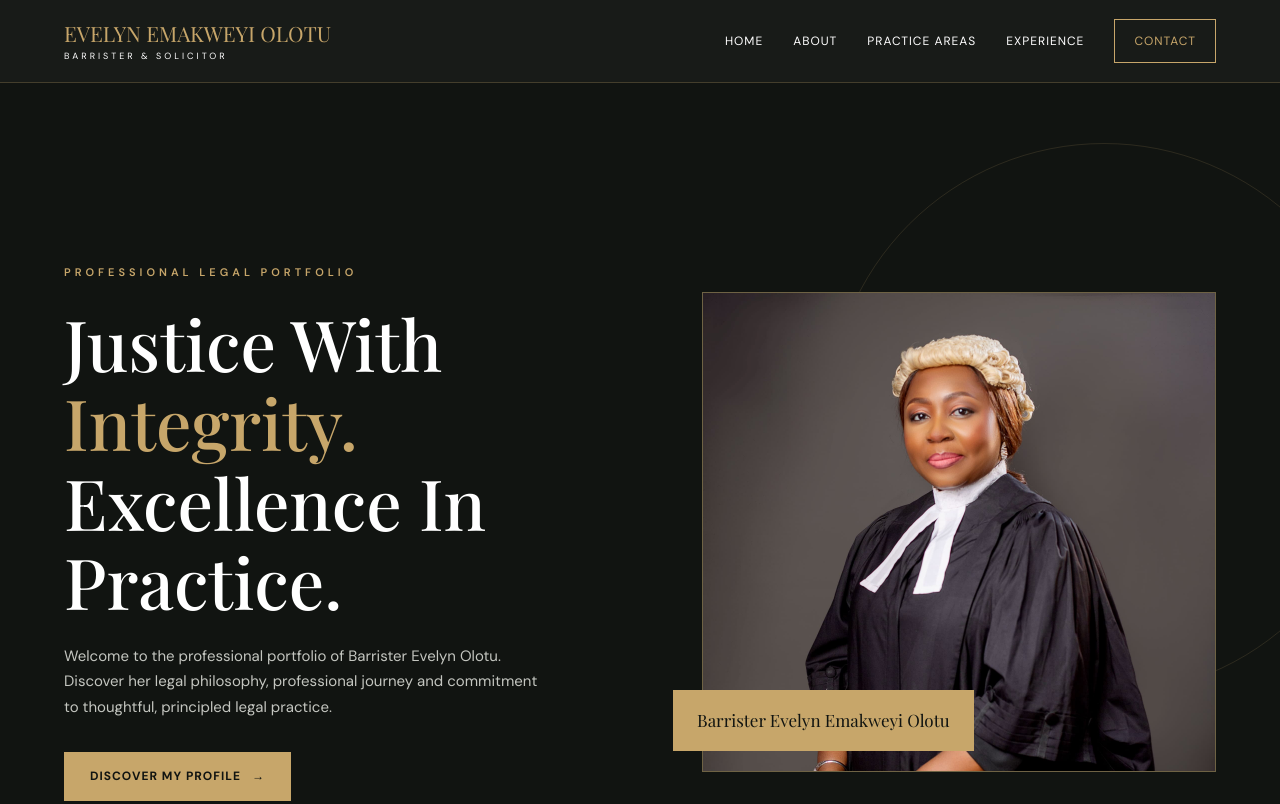
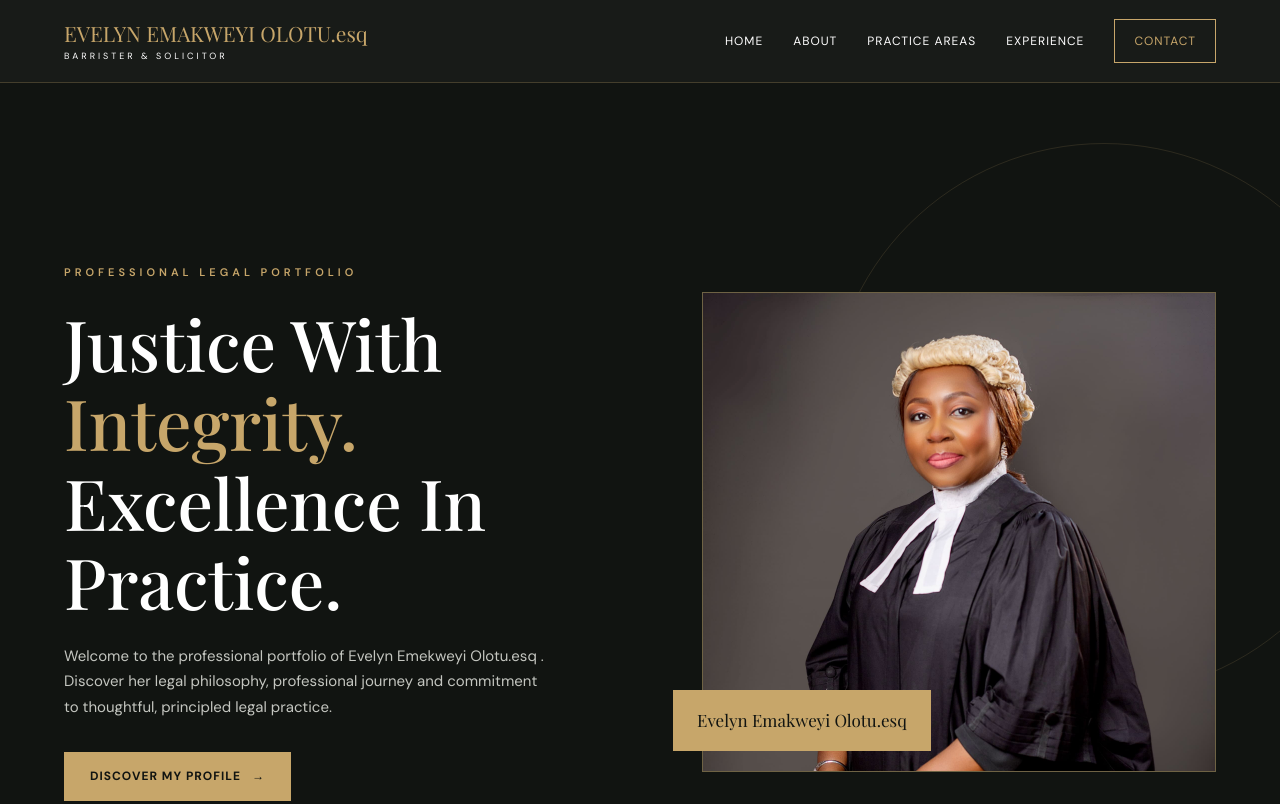
Before and after one commit to Jafydon/evelyn-portforlio, a plain HTML site: page index.html in a window 1280 px wide. Shown: the top 804 px of the page. Drawn offline with nearby package versions, Linux system fonts and the light colour scheme.

Commit message:
update name

```diff
--- a/index.html
+++ b/index.html
@@ -5,7 +5,7 @@
 <meta charset="UTF-8">
 <meta name="viewport" content="width=device-width, initial-scale=1.0">
 <meta name="description" content="Official professional portfolio of Barrister Evelyn Olotu.">
-<title>Barrister Evelyn Emakweyi Olotu | Legal Portfolio</title>
+<title>Evelyn Emakweyi Olotu.esq| Legal Portfolio</title>
 
 <link rel="preconnect" href="https://fonts.googleapis.com">
 <link href="https://fonts.googleapis.com/css2?family=DM+Sans:wght@400;500;600;700&family=Playfair+Display:wght@400;500;600;700&display=swap" rel="stylesheet">
@@ -471,7 +471,7 @@ footer span { color: var(--gold); }
 <header>
   <nav class="container">
     <a href="#home" class="logo">
-      EVELYN EMAKWEYI OLOTU
+      EVELYN EMAKWEYI OLOTU.esq
       <small>BARRISTER & SOLICITOR</small>
     </a>
 
@@ -495,7 +495,7 @@ footer span { color: var(--gold); }
       <div class="eyebrow">Professional Legal Portfolio</div>
       <h1>Justice With <span>Integrity.</span><br>Excellence In Practice.</h1>
       <p>
-        Welcome to the professional portfolio of Barrister Evelyn Olotu.
+        Welcome to the professional portfolio of Evelyn Emekweyi Olotu.esq .
         Discover her legal philosophy, professional journey and commitment
         to thoughtful, principled legal practice.
       </p>
@@ -505,9 +505,9 @@ footer span { color: var(--gold); }
     <div class="hero-image">
       <!-- Replace with Barrister Evelyn's professional portrait -->
       <img src="images/evelyn-portrait.jpg"
-           alt="Professional portrait of Barrister Evelyn Emakweyi Olotu"
+           alt="Professional portrait of Evelyn Emakweyi Olotu.esq"
            onerror="this.style.display='none'">
-      <div class="image-caption">Barrister Evelyn Emakweyi Olotu</div>
+      <div class="image-caption">Evelyn Emakweyi Olotu.esq</div>
     </div>
   </div>
 </section>
@@ -517,7 +517,7 @@ footer span { color: var(--gold); }
     <div class="about-photo">
       <!-- Replace with another professional photograph -->
       <img src="images/evelyn-about.jpg"
-           alt="Barrister Evelyn Emakweyi Olotu"
+           alt="Evelyn Emakweyi Olotu.esq"
            onerror="this.style.display='none'">
     </div>
 
@@ -656,7 +656,7 @@ footer span { color: var(--gold); }
       "The pursuit of justice demands integrity, courage,
       diligence and an unwavering respect for the rule of law."
     </blockquote>
-    <p>BARRISTER EVELYN EMAKWEYI OLOTU</p>
+    <p>EVELYN EMAKWEYI OLOTU.esq</p>
   </div>
 </section>
 
@@ -681,7 +681,7 @@ footer span { color: var(--gold); }
     </div>
 
     <form class="contact-form" action="https://formsubmit.co/evelynlinks2008@gmail.com" method="POST">
-      <input type="hidden" name="_subject" value="New enquiry from Barrister Evelyn Olotu's website">
+      <input type="hidden" name="_subject" value="New enquiry from Evelyn Olotu's.esq website">
       <input type="hidden" name="_template" value="table">
       <input type="text" name="name" placeholder="Your Full Name" required>
       <input type="email" name="email" placeholder="Your Email Address" required>
@@ -696,7 +696,7 @@ footer span { color: var(--gold); }
 
 <footer>
   <div class="container footer-content">
-    <p>© <span id="year"></span> Barrister Evelyn Emakweyi Olotu. All Rights Reserved.</p>
+    <p>© <span id="year"></span>Evelyn Emakweyi Olotu.esq . All Rights Reserved.</p>
     <p>Designed with <span>Excellence & Integrity.</span></p>
   </div>
 </footer>
```
